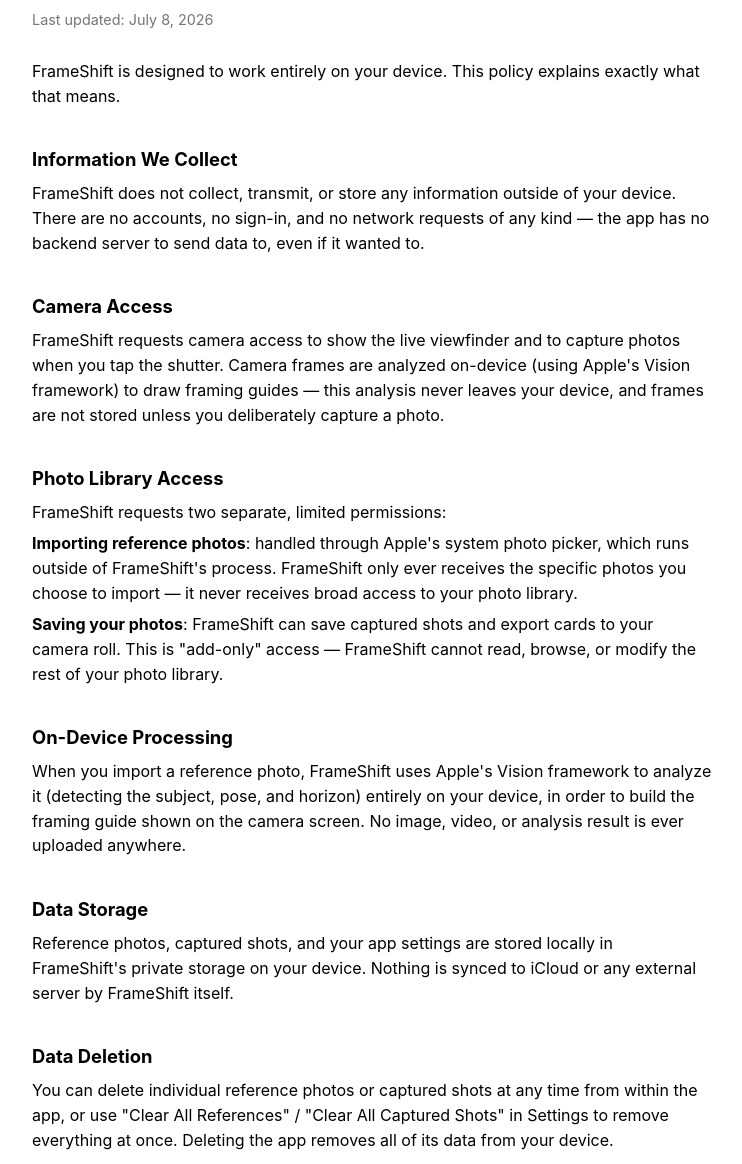
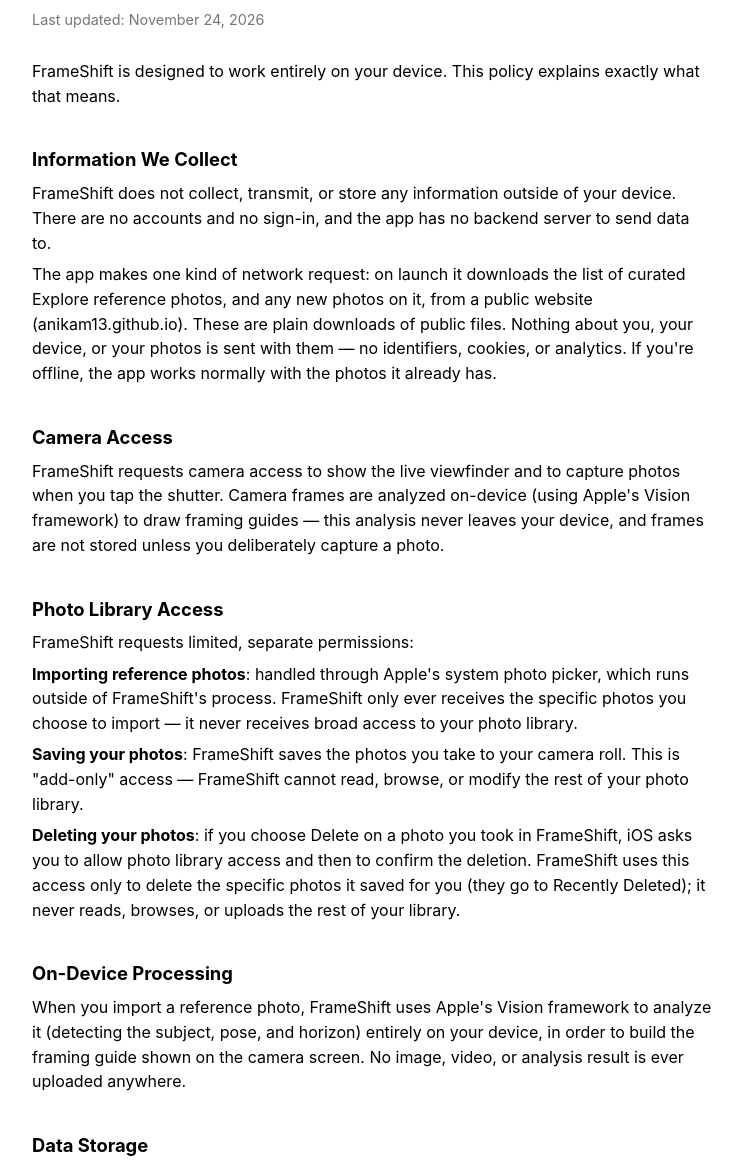
Before and after one commit to anikam13/frameshift-privacy, a plain HTML site: page index.html in a window 1280 px wide. Shown: the part 86-1250 px from the top of the page, without its empty margins (268-1010 px from the left). Drawn offline with Linux system fonts and the light colour scheme.

Commit message:
Privacy policy: Explore photo downloads, Delete permission, session cache (Nov 24, 2026)

```diff
--- a/index.html
+++ b/index.html
@@ -21,29 +21,31 @@
 </head>
 <body>
 <h1>FrameShift Privacy Policy</h1>
-<p class="updated">Last updated: July 8, 2026</p>
+<p class="updated">Last updated: November 24, 2026</p>
 
 <p>FrameShift is designed to work entirely on your device. This policy explains exactly what that means.</p>
 
 <h2>Information We Collect</h2>
-<p>FrameShift does not collect, transmit, or store any information outside of your device. There are no accounts, no sign-in, and no network requests of any kind &mdash; the app has no backend server to send data to, even if it wanted to.</p>
+<p>FrameShift does not collect, transmit, or store any information outside of your device. There are no accounts and no sign-in, and the app has no backend server to send data to.</p>
+<p>The app makes one kind of network request: on launch it downloads the list of curated Explore reference photos, and any new photos on it, from a public website (anikam13.github.io). These are plain downloads of public files. Nothing about you, your device, or your photos is sent with them &mdash; no identifiers, cookies, or analytics. If you're offline, the app works normally with the photos it already has.</p>
 
 <h2>Camera Access</h2>
 <p>FrameShift requests camera access to show the live viewfinder and to capture photos when you tap the shutter. Camera frames are analyzed on-device (using Apple's Vision framework) to draw framing guides &mdash; this analysis never leaves your device, and frames are not stored unless you deliberately capture a photo.</p>
 
 <h2>Photo Library Access</h2>
-<p>FrameShift requests two separate, limited permissions:</p>
+<p>FrameShift requests limited, separate permissions:</p>
 <p><strong>Importing reference photos</strong>: handled through Apple's system photo picker, which runs outside of FrameShift's process. FrameShift only ever receives the specific photos you choose to import &mdash; it never receives broad access to your photo library.</p>
-<p><strong>Saving your photos</strong>: FrameShift can save captured shots and export cards to your camera roll. This is "add-only" access &mdash; FrameShift cannot read, browse, or modify the rest of your photo library.</p>
+<p><strong>Saving your photos</strong>: FrameShift saves the photos you take to your camera roll. This is "add-only" access &mdash; FrameShift cannot read, browse, or modify the rest of your photo library.</p>
+<p><strong>Deleting your photos</strong>: if you choose Delete on a photo you took in FrameShift, iOS asks you to allow photo library access and then to confirm the deletion. FrameShift uses this access only to delete the specific photos it saved for you (they go to Recently Deleted); it never reads, browses, or uploads the rest of your library.</p>
 
 <h2>On-Device Processing</h2>
 <p>When you import a reference photo, FrameShift uses Apple's Vision framework to analyze it (detecting the subject, pose, and horizon) entirely on your device, in order to build the framing guide shown on the camera screen. No image, video, or analysis result is ever uploaded anywhere.</p>
 
 <h2>Data Storage</h2>
-<p>Reference photos, captured shots, and your app settings are stored locally in FrameShift's private storage on your device. Nothing is synced to iCloud or any external server by FrameShift itself.</p>
+<p>Reference photos and your app settings are stored locally in FrameShift's private storage on your device. Photos you take are saved to your camera roll; FrameShift keeps only a temporary copy while your shooting session is open, deleted when the session ends (30 minutes after your last photo). Nothing is synced to iCloud or any external server by FrameShift itself.</p>
 
 <h2>Data Deletion</h2>
-<p>You can delete individual reference photos or captured shots at any time from within the app, or use "Clear All References" / "Clear All Captured Shots" in Settings to remove everything at once. Deleting the app removes all of its data from your device.</p>
+<p>You can remove imported reference photos at any time from within the app, or use "Clear Imported References" in Settings &rarr; Storage. Deleting the app removes all of its data from your device.</p>
 
 <h2>Third-Party Sharing</h2>
 <p>FrameShift does not share data with any third party. FrameShift contains no third-party analytics, advertising, or tracking SDKs.</p>
```
